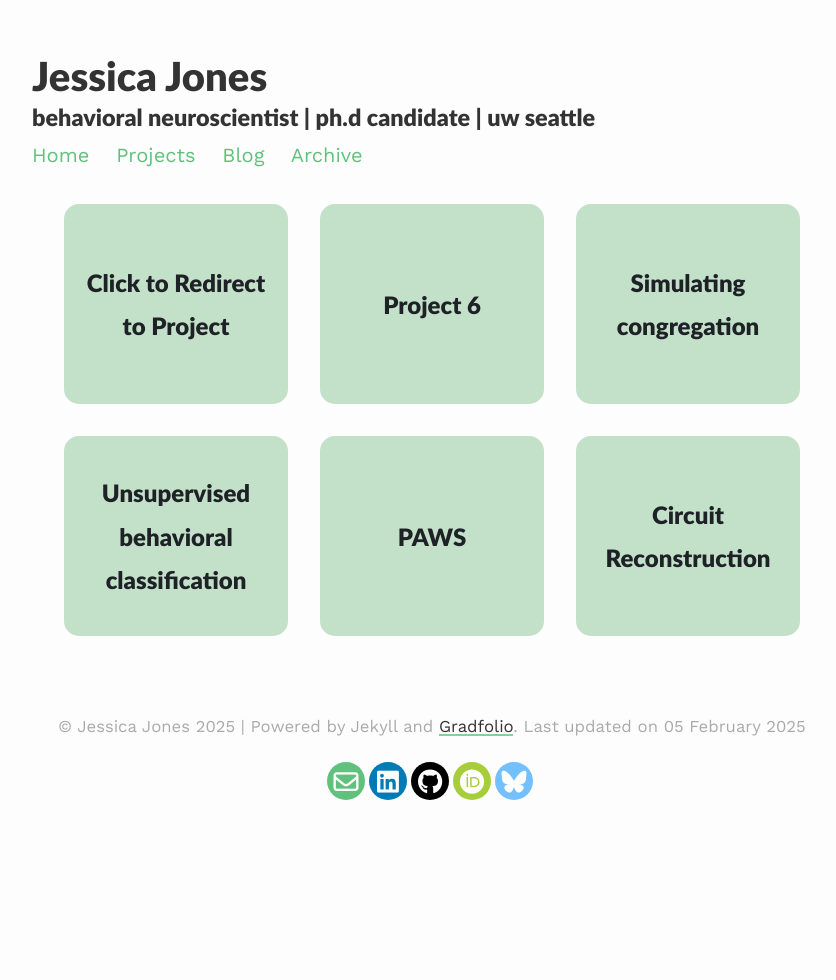
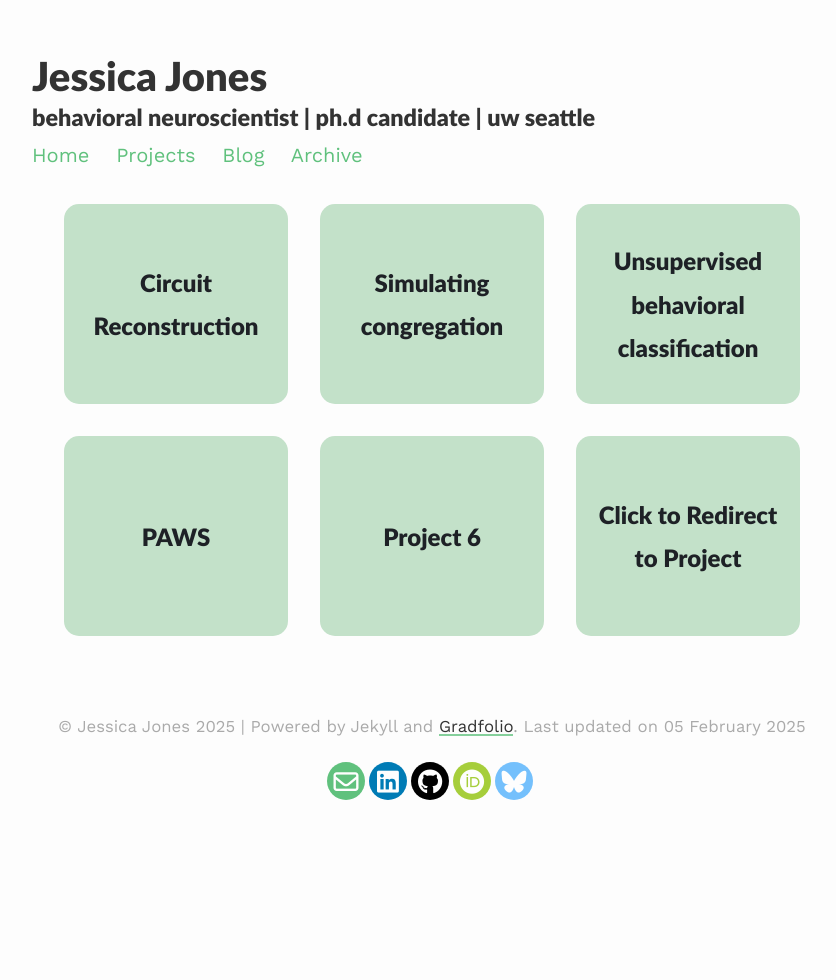
Before and after one commit to jesmjones/jesmjones.github.io, a Jekyll site: the page built from _pages/projects.md, in a window 1280 px wide. Shown: the whole page, without its empty margins (208-1044 px from the left). Built offline with Jekyll 4.4.1, drawn with Linux system fonts in a browser that asks for light colours; part of the change alters nothing that is shown.

```diff
--- a/_config.yml
+++ b/_config.yml
@@ -47,12 +47,12 @@ collections:
     output: true
     permalink: /projects/:name/
     order:
-      - shortProject.md
-      - longerProjectTitle.md
+      - circuits.md
+      - ABM.md
+      - MMpy.md
+      - PAWS.md
+      - project6.md
       - redirect.md
-      - project4.md
-      - project5.md
-      - project6.md
 
 sass:
   sass_dir: /assets/css/_sass
```
